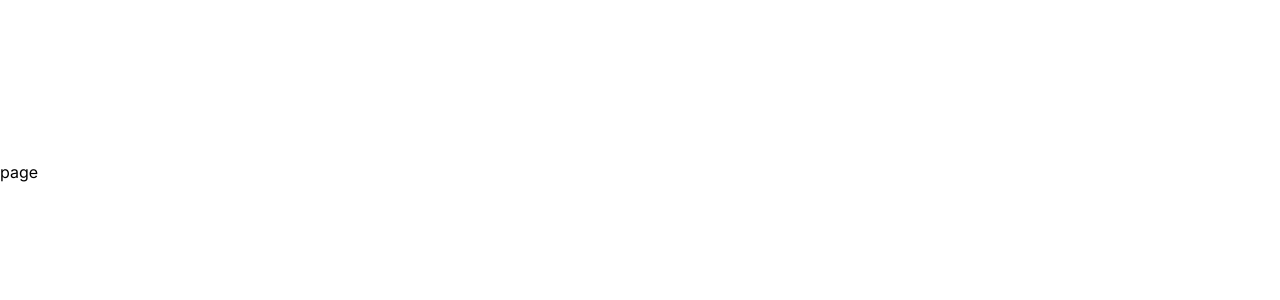
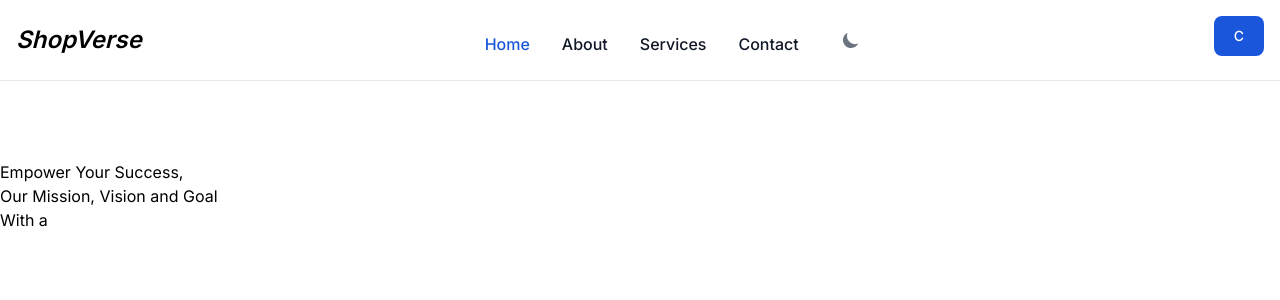
Before and after one commit to patrickiyiakimo/shopverse, a Next.js app: page /about in a window 1280 px wide. Shown: the top 300 px of the page. Built offline with nearby package versions, Linux system fonts and the light colour scheme.

Commit message:
added routes to the home page

```diff
--- a/app/about/page.tsx
+++ b/app/about/page.tsx
@@ -2,6 +2,12 @@ import React from 'react'
 
 export default function CartPage() {
   return (
-    <div className='pt-40'>page</div>
+    <div className='pt-40'>
+      <div>
+        <h1>Empower Your Success,</h1>
+        <h1>Our Mission, Vision and Goal</h1>
+        <p>With a </p>
+      </div>
+    </div>
   )
 }
--- a/app/layout.tsx
+++ b/app/layout.tsx
@@ -1,6 +1,7 @@
 import type { Metadata } from "next";
 import { Inter } from "next/font/google";
 import { ThemeModeScript } from "flowbite-react";
+import Navbar from "@/components/Navbar"; // Import your Navbar component
 import "./globals.css";
 
 const inter = Inter({ subsets: ["latin"] });
@@ -16,11 +17,14 @@ export default function RootLayout({
   children: React.ReactNode;
 }>) {
   return (
-    <html lang="en">
+    <html lang="en" className="dark:bg-gray-900">
       <head>
         <ThemeModeScript />
       </head>
-      <body className={inter.className}>{children}</body>
+      <body className={inter.className}>
+        <Navbar /> {/* Navbar will persist across all pages */}
+        {children}
+      </body>
     </html>
   );
 }
--- a/components/Navbar.tsx
+++ b/components/Navbar.tsx
@@ -27,7 +27,7 @@ export default function Home() {
           </a>
 
           <div className="flex space-x-3 md:order-2 md:space-x-0 rtl:space-x-reverse">
-             <Drawer />
+            <Drawer />
             <button
               type="button"
               onClick={toggleMenu}
@@ -61,20 +61,17 @@ export default function Home() {
             id="navbar-sticky"
           >
             <ul className="mt-4 flex flex-col rounded-lg border border-gray-100 bg-gray-50 p-4 font-medium dark:border-gray-700 dark:bg-gray-800 md:mt-0 md:flex-row md:space-x-8 md:border-0 md:bg-white md:p-0 md:dark:bg-gray-900 rtl:space-x-reverse">
-              <li>
-                <a
-                  href="#"
+              <Link href="/">
+                <li
                   className="mt-3 block rounded bg-blue-700 px-3 py-2 text-white md:bg-transparent md:p-0 md:text-blue-700 md:dark:text-blue-500"
                   aria-current="page"
                 >
                   Home
-                </a>
-              </li>
+                </li>
+              </Link>
+
               <Link href="about">
-                <li
-
-                  className="mt-3 block rounded px-3 py-2 text-gray-900 hover:bg-gray-100 dark:border-gray-700 dark:text-white dark:hover:bg-gray-700 dark:hover:text-white md:p-0 md:hover:bg-transparent md:hover:text-blue-700 md:dark:hover:bg-transparent md:dark:hover:text-blue-500"
-                >
+                <li className="mt-3 block rounded px-3 py-2 text-gray-900 hover:bg-gray-100 dark:border-gray-700 dark:text-white dark:hover:bg-gray-700 dark:hover:text-white md:p-0 md:hover:bg-transparent md:hover:text-blue-700 md:dark:hover:bg-transparent md:dark:hover:text-blue-500">
                   About
                 </li>
               </Link>
```
